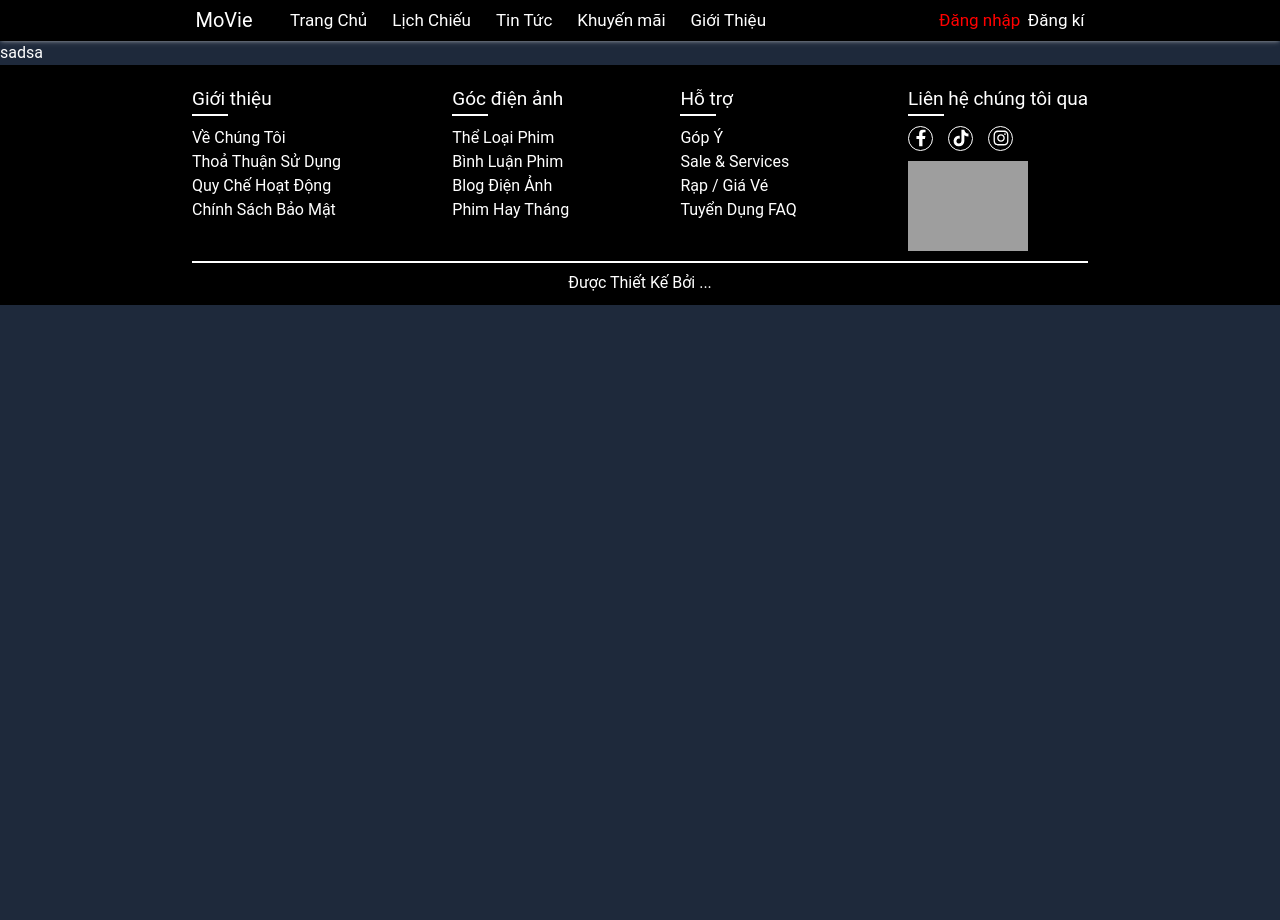
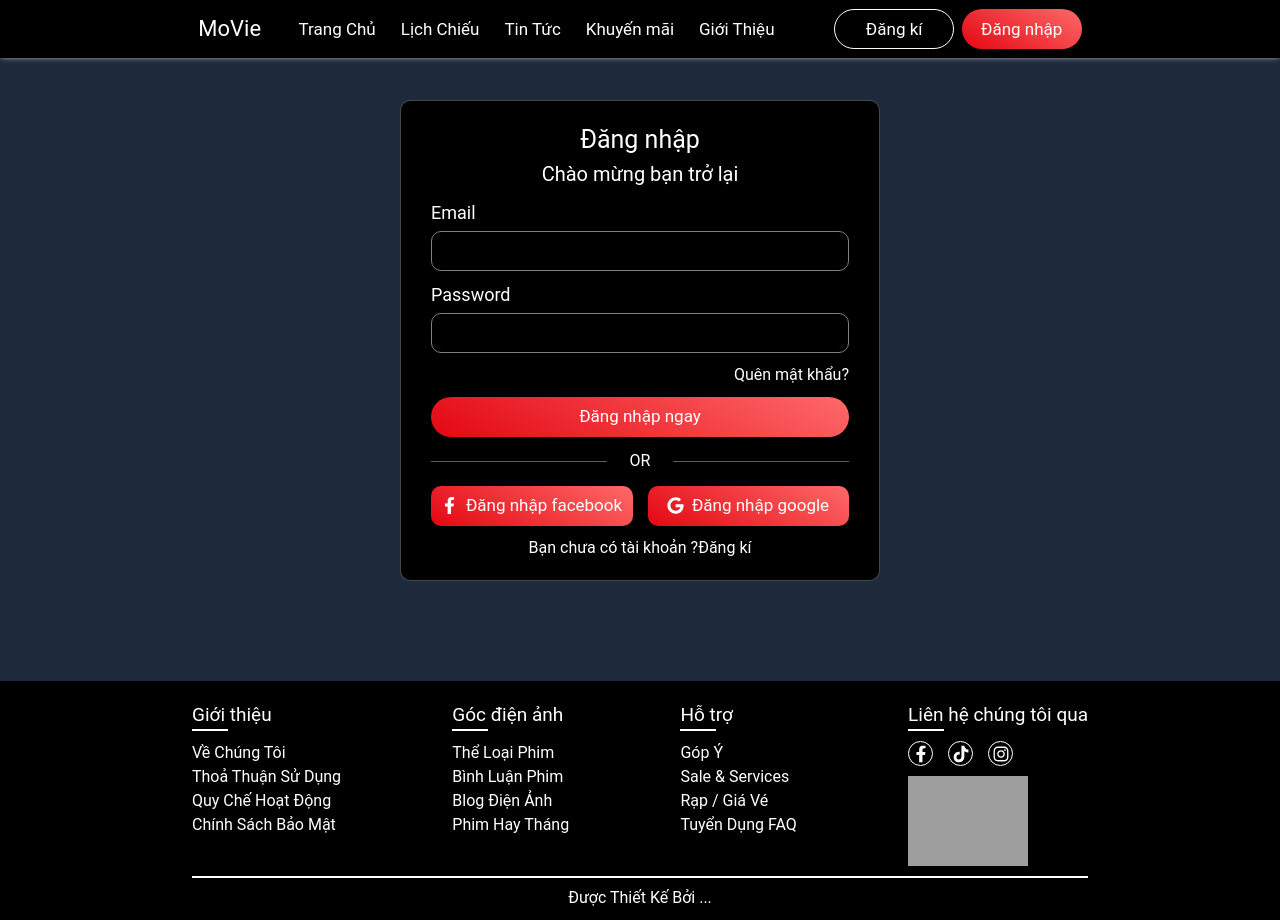
Before and after one commit to phamduy2112/MovieNhom2, a React (Vite) app: page /login in a window 1280 px wide. Before the commit the page ends 800 px from the top, so only its background shows below. Built offline with nearby package versions, Linux system fonts and the light colour scheme; grey boxes are pictures that could not be loaded.

Commit message:
Duy day code

```diff
--- a/src/page/Home/Home.tsx
+++ b/src/page/Home/Home.tsx
@@ -1,9 +1,10 @@
 import React from 'react'
+import { CarouSel } from './carousel/carousel'
 
 function Home() {
   return (
     <div>
-       <p className='text-center'>asdasd</p>
+      <CarouSel/>
     </div>
   )
 }
--- /dev/null
+++ b/src/page/Home/carousel/Carousel.module.css
@@ -0,0 +1,27 @@
+.CaroSel{
+    position: relative;
+}
+.prev,.next{
+    border: 1px solid white;
+   width: 40px;
+   height: 40px;
+   border-radius: 50%;
+   font-size: 3.8rem;
+  line-height: 1rem;
+  opacity: 0.2;
+  transition: all .5s;
+}
+.prev{
+   position: absolute;
+   top: 50%;
+   left: 2%;
+}
+.next{
+    position: absolute;
+    top: 50%;
+    right: 2%;
+
+}
+.prev:hover , .next:hover{
+    opacity: 1;
+}
--- a/src/page/Home/carousel/carousel.tsx
+++ b/src/page/Home/carousel/carousel.tsx
@@ -0,0 +1,70 @@
+import React, { Fragment, useRef } from 'react';
+import S from './Carousel.module.css'
+import { Carousel } from 'antd';
+import { MdKeyboardArrowLeft,MdKeyboardArrowRight  } from "react-icons/md";
+
+const contentStyle: React.CSSProperties = {
+    margin: 0,
+    height: '160px',
+    color: '#fff',
+    lineHeight: '160px',
+    textAlign: 'center',
+    background: '#364d79',
+  };
+
+
+
+export function CarouSel() {
+    const carouseRef=useRef(null);
+    const onChange = (currentSlide: number) => {
+
+      };
+
+  return (
+  <Fragment>
+    <div className={`${S.CaroSel}`}>
+       <Carousel
+    ref={carouseRef}
+    autoplay
+    autoplaySpeed={2000}
+     afterChange={onChange}
+
+     >
+      <div>
+        <img src="https://chieuphimquocgia.com.vn/_next/image?url=http%3A%2F%2Fapiv2.chieuphimquocgia.com.vn%2FContent%2FImages%2FBanner%2F0017484.png&w=1920&q=75" alt="" />
+
+      </div>
+      <div>
+        <h3 style={contentStyle}>2</h3>
+      </div>
+      <div>
+        <h3 style={contentStyle}>3</h3>
+      </div>
+      <div>
+        <h3 style={contentStyle}>4</h3>
+      </div>
+
+
+    </Carousel>
+     <div className={`${S.twoClick}`}>
+                 <button className={`${S.prev}`} onClick={()=>{
+        carouseRef.current.prev();
+    }}>
+ <MdKeyboardArrowLeft />
+
+    </button>
+    <button className={`${S.next}`} onClick={()=>{
+        carouseRef.current.next();
+    }}>
+  <MdKeyboardArrowRight />
+
+    </button>
+        </div>
+    </div>
+
+
+  </Fragment>
+    // autoplay
+
+  )
+}
--- a/src/page/Login/Login.tsx
+++ b/src/page/Login/Login.tsx
@@ -1,11 +1,49 @@
 
 import React from 'react'
+import { Input } from '../../template/Component/Input/Input';
+import { NavLink } from 'react-router-dom';
+import { SButtonPrimary } from '../../template/Component/Style/Button';
+import S from './userLR.module.css'
+import { FaFacebookF ,FaGoogle  } from "react-icons/fa";
+
+
+
 
 
 export default function Login() {
   return (
-    <div>
-    sadsa
+    <div className={`${S.login}`}>
+      <h3 className='text-center'>Đăng nhập</h3>
+      <p className='text-center'>Chào mừng bạn trở lại</p>
+          <form>
+            <Input name="Email" type="text"/>
+            <Input name="Password" type="password"/>
+            <NavLink to={'/'} className='block mb-4 text-right'>Quên mật khẩu?</NavLink>
+
+            <SButtonPrimary width={'100%'} height={40} border={2} type='submit'>Đăng nhập ngay</SButtonPrimary>
+          </form>
+            <h5 className='text-center my-5'>OR</h5>
+            <div className='flex gap-6'>
+              <SButtonPrimary width={'50%'} height={40} border={1}>
+      <div className='flex content-center justify-center gap-3 text-center'>
+               <FaFacebookF className='self-center' />
+                Đăng nhập facebook
+      </div>
+
+              </SButtonPrimary>
+              <SButtonPrimary width={'50%'} height={40} border={1}>
+              <div className='flex content-center justify-center gap-3 text-center'>
+               <FaGoogle className=' self-center'/>
+                Đăng nhập google
+      </div>
+
+
+              </SButtonPrimary>
+            </div>
+
+            <h4 className='text-center mt-4'>Bạn chưa có tài khoản ?<NavLink to={'/register'}>Đăng kí</NavLink></h4>
+
+
     </div>
   )
 }
--- /dev/null
+++ b/src/page/Login/userLR.module.css
@@ -0,0 +1,42 @@
+.login{
+    width: 48rem;
+    border: 1px solid rgba(255, 255, 255, 0.281);
+    padding: 2rem 3rem;
+    margin: 0 auto;
+    background-color:black;
+    margin-bottom: 10rem;
+    margin-top: 10rem;
+    border-radius: 1rem;
+}
+.login h3{
+    font-size: 2.5rem;
+
+}
+.login p{
+    font-size: 2rem;
+    margin-bottom: 1rem;
+}
+.login h5{
+    position: relative;
+}
+
+.login h5::after{
+    content:'';
+    display: inline-block;
+    position: absolute;
+    top:50%;
+    left: 0;
+    background-color: rgba(255, 255, 255, 0.356);
+    height: 1px;
+    width: 42%;
+}
+.login h5::before{
+    content:'';
+    display: inline-block;
+    position: absolute;
+    top:50%;
+    right: 0;
+    background-color: rgba(255, 255, 255, 0.356);
+    height: 1px;
+    width: 42%;
+}
--- a/src/template/Component/Header/Header.module.css
+++ b/src/template/Component/Header/Header.module.css
@@ -2,14 +2,38 @@
 .header{
     width: 100%;
     background-color: black;
-    padding: 0.5rem;
+    padding: 0.9rem;
     box-shadow: rgba(255, 255, 255, 0.295) 0px 2px 5px -1px, rgba(255, 255, 255, 0.3) 0px 1px 3px -1px;
+    position: fixed;
+    top: 0;
+    left: 0;
+    z-index: 111;
 }
 .logo{
-    font-size: 2rem;
+    font-size: 2.2rem;
 
 }
 .link{
     font-size: 1.7rem;
-    line-height: 3.1rem;
+    line-height: 3.5rem;
 }
+.btnSuccess{
+    background: linear-gradient(210deg,#fe6969,#e30713);
+    width: 120px;
+    height: 40px;
+
+    text-align: center;
+    font-size: 1.7rem;
+    line-height: 3.9rem;
+    border-radius: 2rem;
+}
+.btnSuccessW{
+    border: .1rem solid white;
+    width: 120px;
+    height: 40px;
+
+    text-align: center;
+    font-size: 1.7rem;
+    line-height: 3.9rem;
+    border-radius: 2.1rem;
+}
--- a/src/template/Component/Header/Header.tsx
+++ b/src/template/Component/Header/Header.tsx
@@ -1,6 +1,7 @@
 import React from 'react'
 import { Link, NavLink } from 'react-router-dom'
 import S from "./Header.module.css";
+import { SButtonPrimary } from '../Style/Button';
 type TNavLinkProps={
     isActive:boolean;
 
@@ -28,8 +29,11 @@ export function Header() {
             </div>
 
       <div className='flex gap-3'>
-        <NavLink to={"/login"} className={`${S.link}`} style={activeNavLink}>Đăng nhập</NavLink>
-        <NavLink to={"/register"} className={`${S.link}`} style={activeNavLink}>Đăng kí</NavLink>
+        <NavLink to={"/register"} className={`${S.btnSuccessW}`} >Đăng kí</NavLink>
+                <NavLink to={"/login"} >
+                    <SButtonPrimary width={'120px'} height={40} border={2}>Đăng nhập</SButtonPrimary>
+
+                </NavLink>
 
         </div>
         </div>
--- /dev/null
+++ b/src/template/Component/Input/Input.module.css
@@ -0,0 +1,19 @@
+.groupForm label{
+    display: block;
+    font-size: 1.8rem;
+    margin-bottom: .5rem;
+
+}
+.groupForm {
+    margin-bottom: 1rem;
+}
+.groupForm input{
+
+    width: 100%;
+    height: 4rem;
+    outline: none;
+    border-radius: 1rem;
+    padding-left: 2rem;
+    background-color: transparent;
+    border: 1px solid gray;
+}
--- a/src/template/Component/Input/Input.ts
+++ /dev/null
@@ -1 +0,0 @@
-export * from './Input'
--- a/src/template/Component/Input/Input.tsx
+++ b/src/template/Component/Input/Input.tsx
@@ -1,9 +1,11 @@
 import React from 'react'
-
-export function Input() {
+import S from './Input.module.css';
+export function Input(props) {
+    const {name,...props1}=props
   return (
-    <div>
-      sadasd
+    <div className={`${S.groupForm}`}>
+        <label htmlFor="">{name}</label>
+    <input {...props1}/>
     </div>
   )
 }
--- /dev/null
+++ b/src/template/Component/Style/Button.ts
@@ -0,0 +1,20 @@
+import styled from "styled-components";
+
+
+
+type Button={
+    width:string,
+    height?:number,
+    border:number,
+    // backGround:string,
+}
+export const SButtonPrimary =styled.button<Button>`
+    width: ${props=>props.width };
+    height: ${props=>props.height }px;
+    background: linear-gradient(210deg,#fe6969,#e30713);
+    text-align: center;
+    font-size: 1.7rem;
+    line-height: 3.9rem;
+    border-radius: ${props=>props.border}rem;
+
+`
```
Also changed, not shown: src/template/Component/Input/StyleInput.tsx (deleted).
